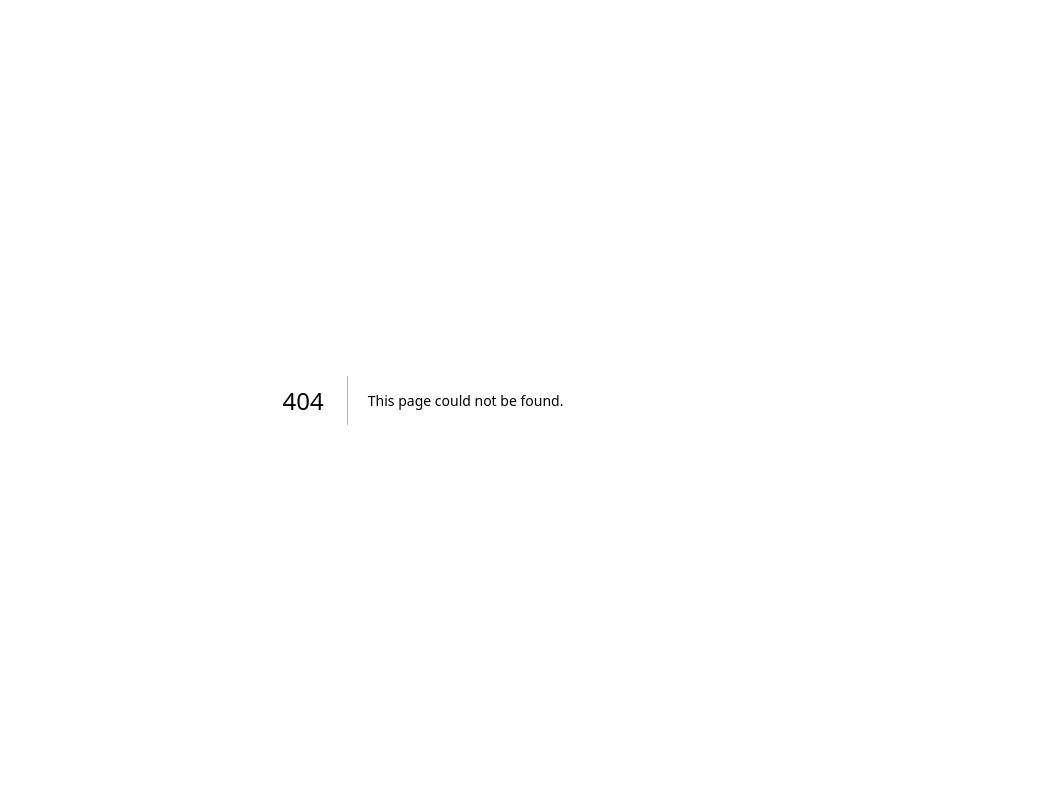
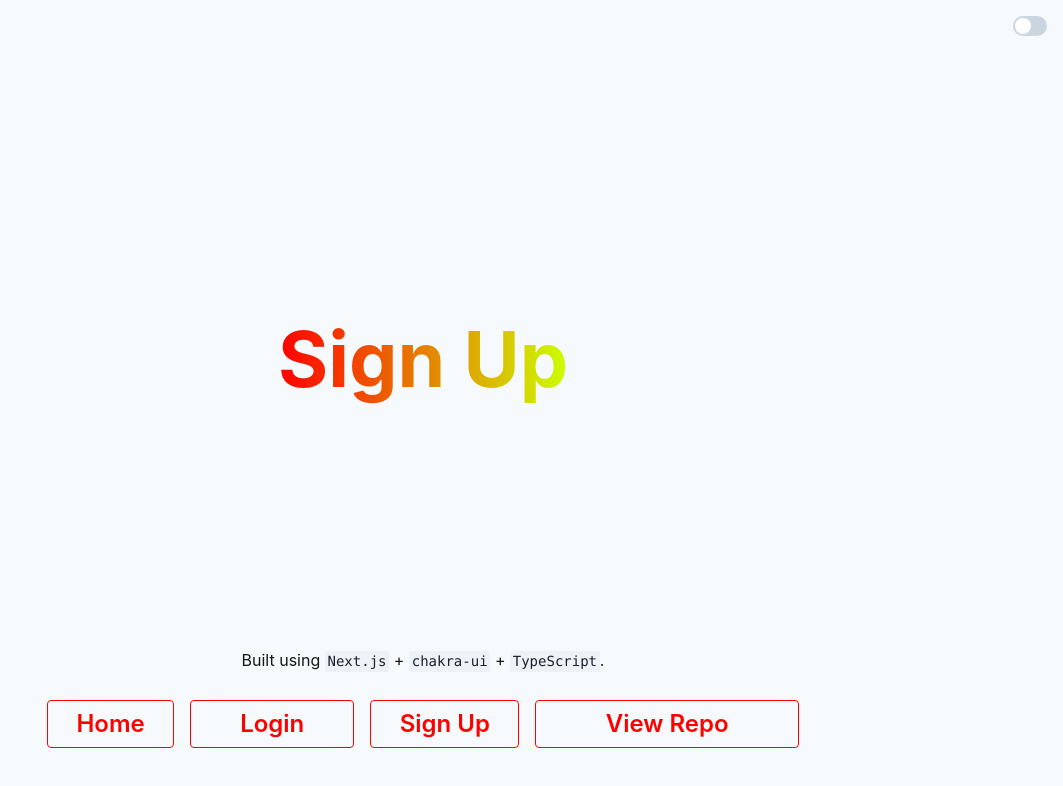
Before and after one commit to brianfly0623/kanban, a Next.js app: page /signup in a window 1280 px wide. Before the commit this address had no page. Shown: the top 786 px of the page, without its empty margins (217-1280 px from the left). Built offline with nearby package versions, Linux system fonts and the light colour scheme.

Commit message:
add: signup page

```diff
--- /dev/null
+++ b/src/pages/signup/index.tsx
@@ -0,0 +1,25 @@
+import {
+    Text,
+    Code,
+} from '@chakra-ui/react'
+import { Headline } from '../../components/Headline'
+import { Container } from '../../components/Container'
+import { DarkModeSwitch } from '../../components/DarkModeSwitch'
+import { CTA } from '../../components/CTA'
+import { Footer } from '../../components/Footer'
+
+const Signup = () => (
+<Container height="100vh">
+    <Headline title="Sign Up" />
+    <DarkModeSwitch />
+    <Footer>
+    <Text>
+        Built using <Code>Next.js</Code> + <Code>chakra-ui</Code> +{' '}
+        <Code>TypeScript</Code>.
+    </Text>
+    </Footer>
+    <CTA />
+</Container>
+)
+
+export default Signup;
```
